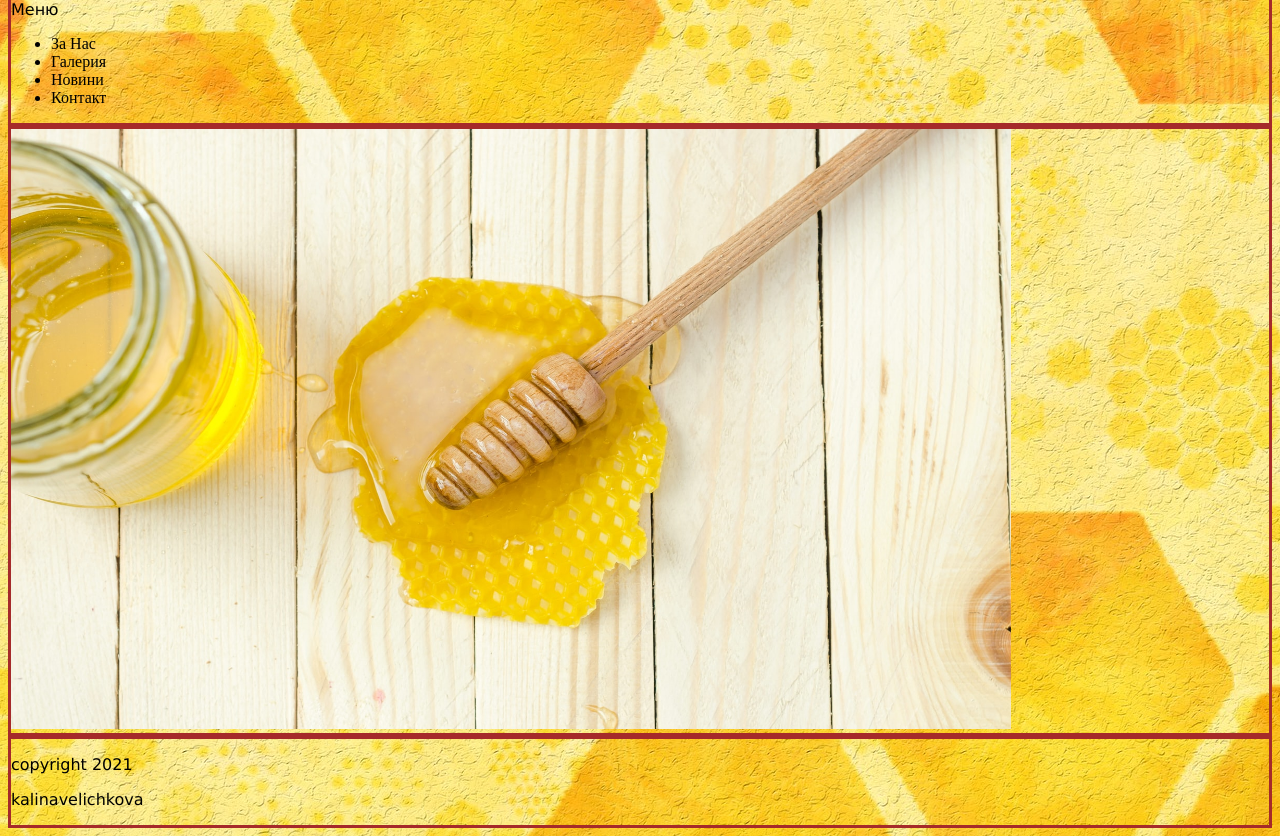
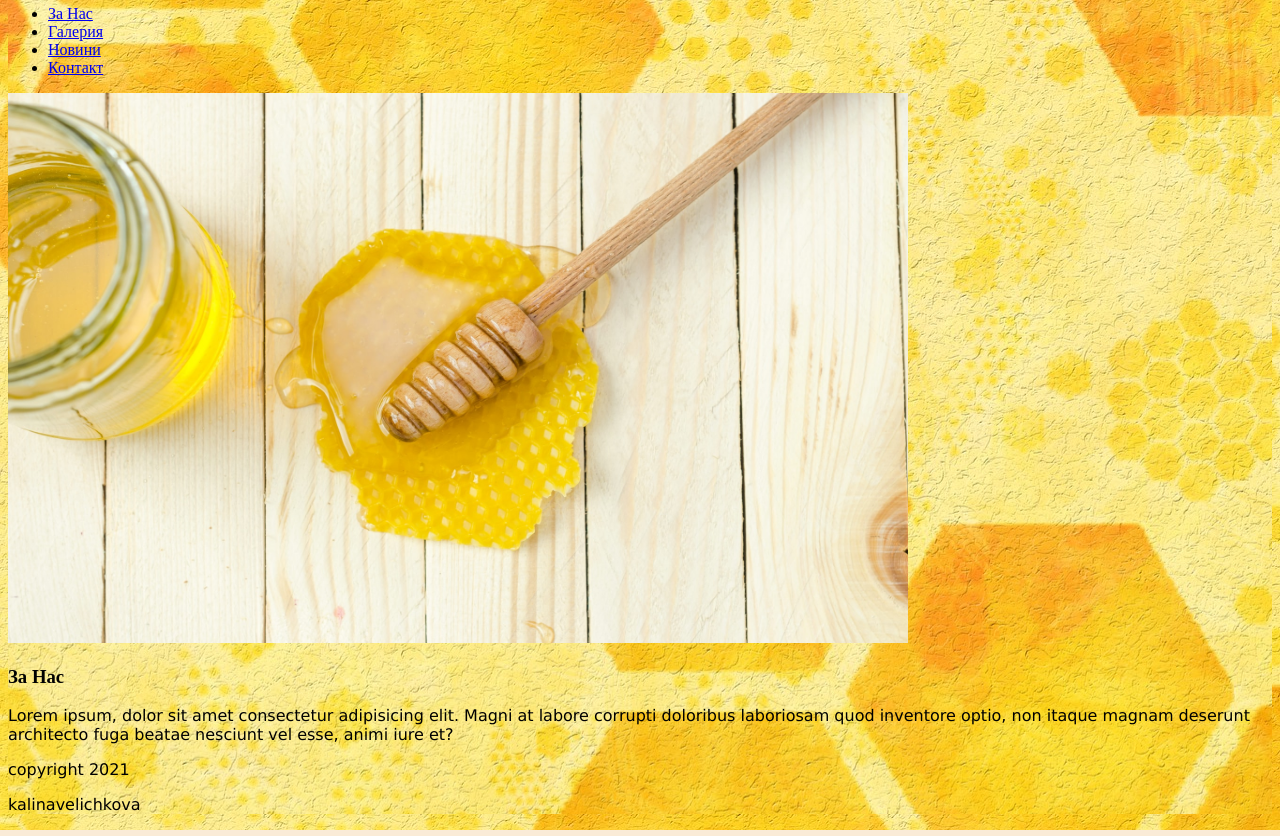
Before and after one commit to kalinavel/AmbroziaBlagoevgrad, a plain HTML site: page Project/site_root/index.html in a window 1280 px wide. Shown: the part 62-898 px from the top of the page. Drawn offline with Linux system fonts and the light colour scheme.

Commit message:
Add files via upload

```diff
--- a/Project/site_root/index.html
+++ b/Project/site_root/index.html
@@ -8,26 +8,27 @@
     <link rel="stylesheet" href="./styles/main.css">
 </head>
 <body>
-    <div>
-        <header>
-            <p>Магазин за мед и пчелни продукти</p>
-            <p>Меню</p>
-            <ul>
-                <li>За Нас</li>
-                <li>Галерия</li>
-                <li>Новини</li>
-                <li>Контакт</li>
-            </ul>
-        </header>
-    </div>
-    <div>
-        <img src="./images/alexander-mils-nesUgwNX3u4-unsplash.jpg" alt="honey spoon" width="1000" height="600">
-    </div>
-    <div>
-        <footer>
-            <p>copyright 2021</p>
-            <p>kalinavelichkova</p>
-        </footer>
-    </div>
+      <header>
+          <h2>Магазин за мед и пчелни продукти</h2>
+      </header>
+      <section>
+        <nav>
+          <ul>
+            <li><a href="./pages/about_us.html">За Нас</a></li>
+            <li><a href="./pages/gallery.html">Галерия</a></li>
+            <li><a href="./pages/news.html">Новини</a></li>
+            <li><a href="./pages/contact.html ">Контакт</a></li>
+          </ul>
+        </nav>
+        <img src="./images/alexander-mils-nesUgwNX3u4-unsplash.jpg" alt="honey spoon" width="900" height="550">
+        <article>
+          <h1>За Нас</h1>
+          <p>Lorem ipsum, dolor sit amet consectetur adipisicing elit. Magni at labore corrupti doloribus laboriosam quod inventore optio, non itaque magnam deserunt architecto fuga beatae nesciunt vel esse, animi iure et?</p>
+        </article>
+      </section>
+      <footer>
+          <p class="footer__copyright">copyright 2021</p>
+          <p class="footer__author">kalinavelichkova</p>
+      </footer>
 </body>
 </html>
```
